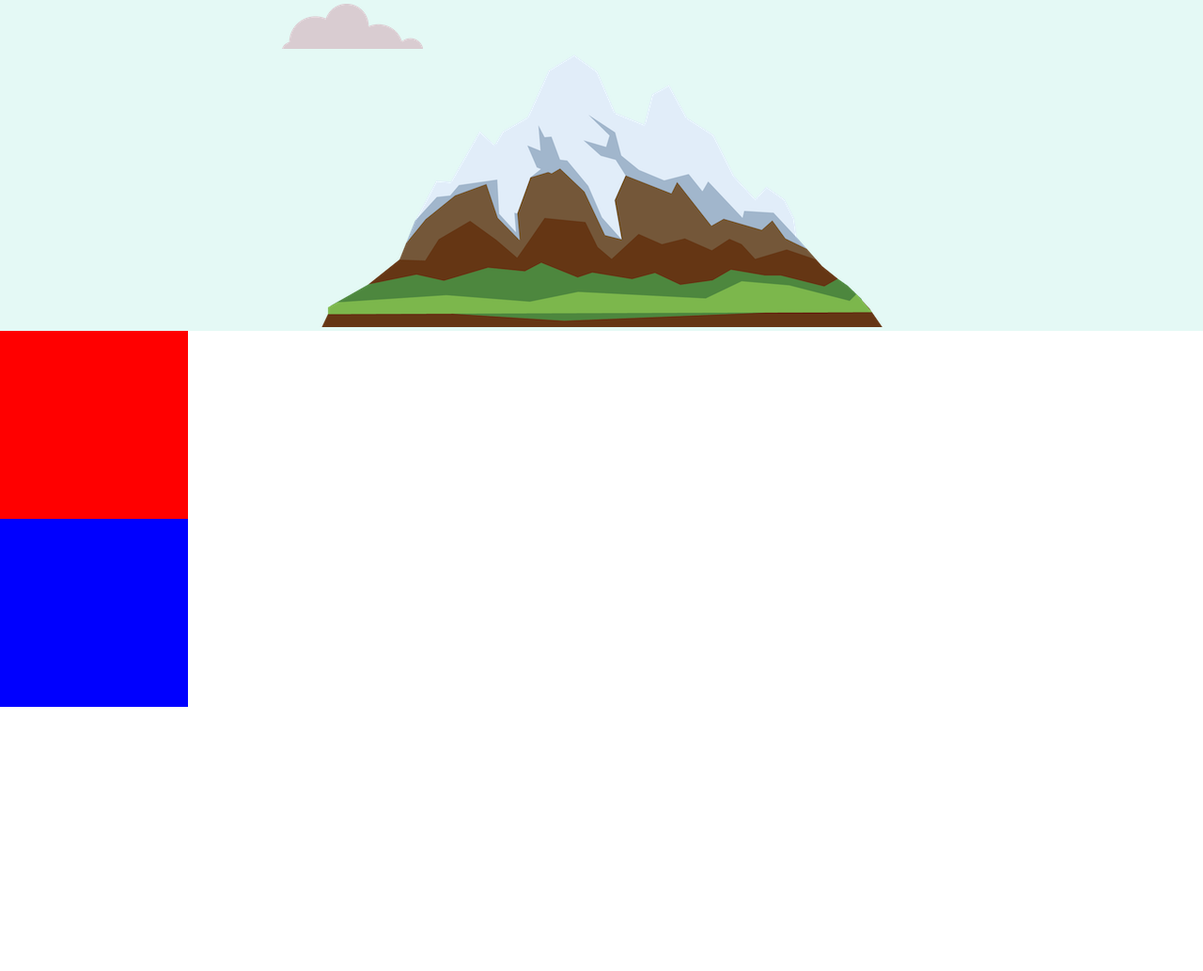
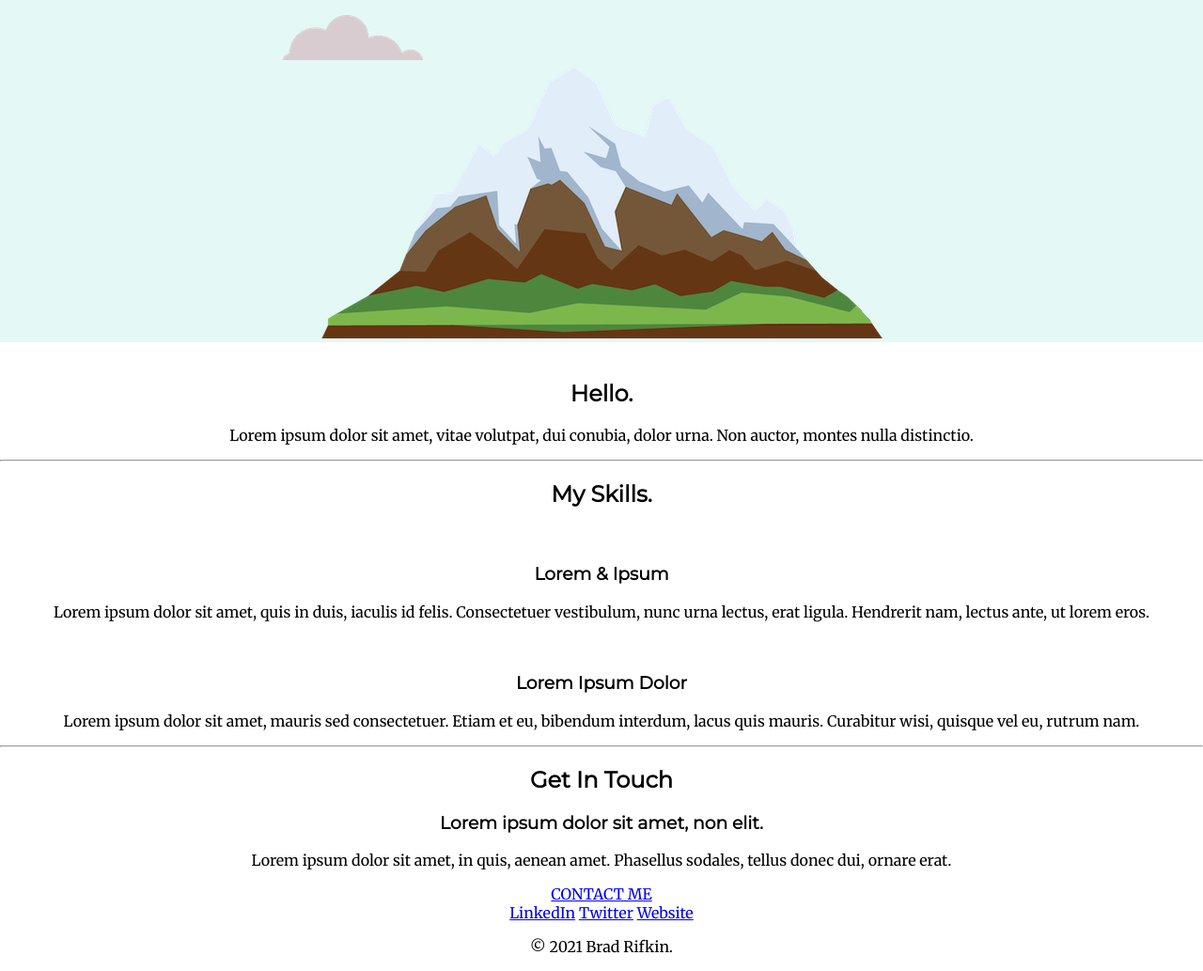
Before and after one commit to bradrifkin/My-Site, a plain HTML site: page index.html in a window 1280 px wide. Shown: the part 201-1234 px from the top of the page at 94% size. Before the commit the page ends 953 px from the top, so only its background shows below. Drawn offline with Linux system fonts and the light colour scheme.

Commit message:
Updated footer links

```diff
--- a/css/styles.css
+++ b/css/styles.css
@@ -1,10 +1,20 @@
 body {
   margin: 0;
   text-align: center;
+  font-family: 'Merriweather', serif;
 }
 
 h1 {
   margin-top: 0;
+  font-family: 'Sacramento', cursive;
+}
+
+h2 {
+  font-family: 'Montserrat', sans-serif;
+}
+
+h3 {
+  font-family: 'Montserrat', sans-serif;
 }
 
 .top-container {
@@ -14,15 +24,11 @@ h1 {
 }
 
 .middle-container {
-  background-color: red;
-  width: 200px;
-  height: 200px;
+
 }
 
 .bottom-container {
-  background-color: blue;
-  width: 200px;
-  height: 200px;
+
 }
 
 .pro {
--- a/index.html
+++ b/index.html
@@ -8,6 +8,7 @@
   <title>Brad Rifkin</title>
   <link rel="stylesheet" href="css/styles.css">
   <link rel="icon" href="favicon.ico">
+  <link rel="stylesheet" href="https://fonts.googleapis.com/css?family=Merriweather|Montserrat|Sacramento">
 </head>
 
 <body>
@@ -19,9 +20,42 @@
     <img src="images/mountain.png" alt="mountain-img">
   </div>
   <div class="middle-container">
+    <div class="profile">
+      <img src="" alt="">
+      <h2>Hello.</h2>
+      <p>Lorem ipsum dolor sit amet, vitae volutpat, dui conubia, dolor urna. Non auctor, montes nulla distinctio.</p>
+    </div>
+    <hr>
+    <div class="skills">
+      <h2>My Skills.</h2>
+      <div class="skill-row">
+        <img class="" src="" alt="">
+        <h3>Lorem & Ipsum</h3>
+        <p>Lorem ipsum dolor sit amet, quis in duis, iaculis id felis. Consectetuer vestibulum, nunc urna lectus, erat ligula. Hendrerit nam, lectus ante, ut lorem eros.</p>
+      </div>
+      <div class="skill-row">
+        <img class="" src="" alt="">
+        <h3>Lorem Ipsum Dolor</h3>
+        <p>Lorem ipsum dolor sit amet, mauris sed consectetuer. Etiam et eu, bibendum interdum, lacus quis mauris. Curabitur wisi, quisque vel eu, rutrum nam.</p>
+      </div>
+    </div>
+    <hr>
+    <div class="contact-me">
+      <h2>Get In Touch</h2>
+      <h3>Lorem ipsum dolor sit amet, non elit.</h3>
+      <p>Lorem ipsum dolor sit amet, in quis, aenean amet. Phasellus sodales, tellus donec dui, ornare erat.</p>
+      <a class="btn" href="mailto:brifkin17@gmail.com">CONTACT ME</a>
+    </div>
+  </div>
 
+
+  <div class="bottom-container">
+    <a class="footer-link" href="https://www.linkedin.com/in/bradrifkin/">LinkedIn</a>
+    <a class="footer-link" href="https://twitter.com/BradRifkin">Twitter</a>
+    <a class="footer-link" href="https://bradrifkin.com/">Website</a>
+    <p>© 2021 Brad Rifkin.</p>
   </div>
-  <div class="bottom-container">
+
 
   </div>
 </body>
```
